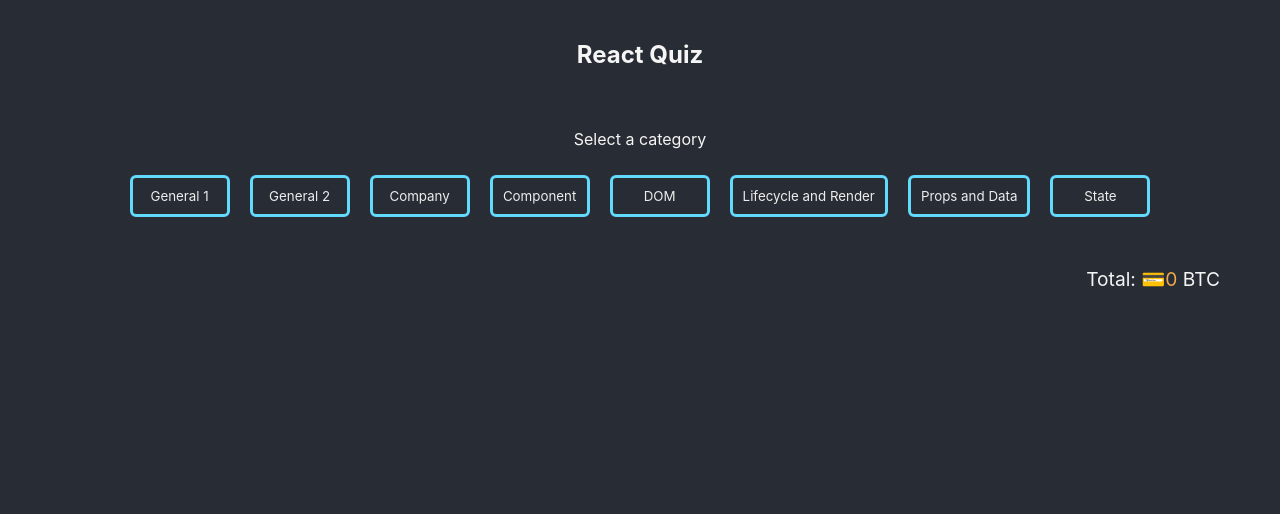
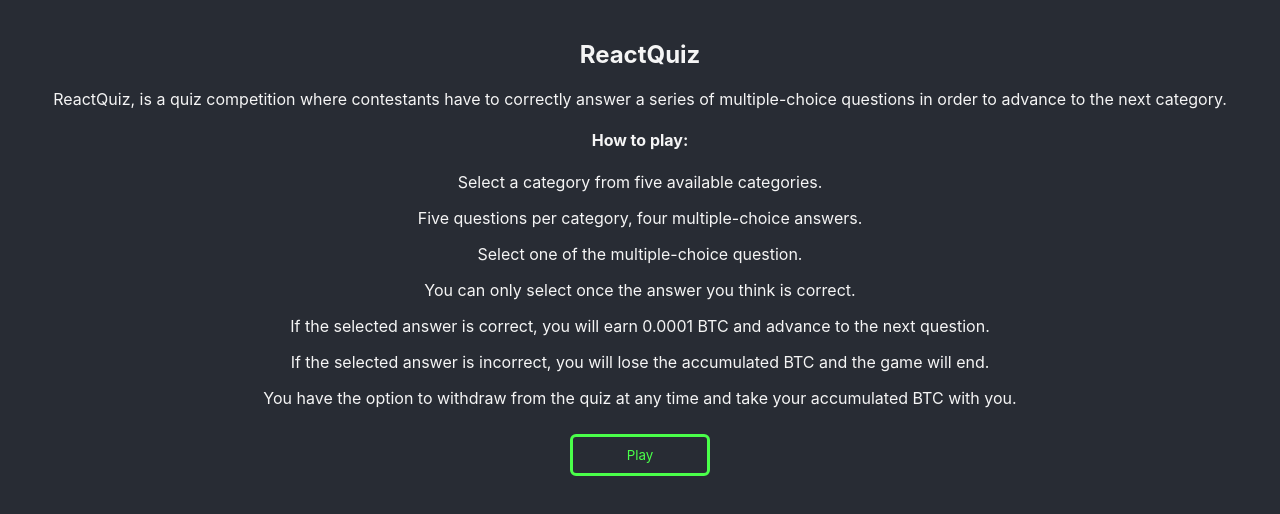
Before and after one commit to Dan33311/q-and-a-app, a React (Create React App) app: page / in a window 1280 px wide. Shown: the top 514 px of the page. Built offline with nearby package versions, Linux system fonts and the light colour scheme.

Commit message:
quiz success logic

```diff
--- a/src/App.css
+++ b/src/App.css
@@ -24,6 +24,12 @@
   margin: 20px;
   margin-top: 40px;
   /* outline: 1px solid lime; */
+}
+.App .description{
+  color: whitesmoke;
+}
+.App h4 {
+  color: whitesmoke;
 }
 
 .categ-container {
--- a/src/App.js
+++ b/src/App.js
@@ -1,6 +1,7 @@
 import './App.css';
 import { useState } from "react";
 import Score from "./components/Score";
+import GameFinished from "./components/GameFinished"
 import CategoriesSection from './components/CategoriesSection';
 import CategoryReactGeneralOne from './components/categories/reactQ/CategoryReactGeneralOne'
 import CategoryReactGeneralTwo from './components/categories/reactQ/CategoryReactGeneralTwo'
@@ -19,15 +20,16 @@
     'General 1',
     'General 2',
     'Company',
-    'Component',
-    'DOM',
-    'Lifecycle and Render',
-    'Props and Data',
-    'State',
+    // 'Component',
+    // 'DOM',
+    // 'Lifecycle and Render',
+    // 'Props and Data',
+    // 'State',
   ])
 
   const [categorySelected, setCategorySelected] = useState('')
   const [score, setScore] = useState(0.0000)
+  const [isPlaying, setIsPlaying] = useState(false)
 
   const handleChangeScore = () => {
     setScore(score + 0.0001)
@@ -36,25 +38,55 @@
   const handleClickButton = (category, index) => {
     setCategorySelected((prev) => category)
     let newCategory = categories
+    console.log('>>> newCategory:', newCategory);
     newCategory.splice(index, 1)
+    console.log('>>> newCategory splice:', newCategory);
     setCategories((prev) => newCategory)
+    console.log('>>> categories:', categories);
   }
 
 
   return (
     <div className="App">
       <>
-        <h2>React Quiz</h2>
-        {categorySelected === ''
+        <h2>ReactQuiz</h2>
+
+        {!isPlaying &&
+          <>
+            <p className='description'>ReactQuiz, is a quiz competition where contestants have to correctly answer a series of multiple-choice questions in order to advance to the next category.</p>
+            <h4>How to play: </h4>
+            <p className='description'>Select a category from five available categories.</p>
+            <p className='description'>Five questions per category, four multiple-choice answers.</p>
+            <p className='description'>Select one of the multiple-choice question.</p>
+            <p className='description'>You can only select once the answer you think is correct.</p>
+            <p className='description'>If the selected answer is correct, you will earn 0.0001 BTC and advance to the next question.</p>
+            <p className='description'>If the selected answer is incorrect, you will lose the accumulated BTC and the game will end.</p>
+            <p className='description'>You have the option to withdraw from the quiz at any time and take your accumulated BTC with you.</p>
+            <button className="green-btn" onClick={() => setIsPlaying(true)}>Play</button>
+          </>
+        }
+        {isPlaying && categorySelected === ''
           ? <>
-              <CategoriesSection
-                categories={categories}
-                handleClickButton={handleClickButton}
-              />
-              <Score score={score} />
+              {categories.length === 0
+                ?
+                  <>
+                    {/* <h1>Game finished</h1>
+                  <Score score={score} /> */}
+                    <GameFinished score={score} />
+                  </>
+                :
+                  <>
+                  <Score score={score} />
+                  <CategoriesSection
+                    categories={categories}
+                    handleClickButton={handleClickButton}
+                  />
+                  </>
+              }
             </>
           : null
         }
+        {/* {categories.length === 0 && <h1>Game finished</h1>} */}
 
         {categorySelected === 'General 1' &&
           <>
@@ -100,8 +132,6 @@
             />
           </>
         }
-
-
         {categorySelected === 'DOM' &&
           <>
             <Score score={score} />
--- /dev/null
+++ b/src/components/GameFinished.js
@@ -0,0 +1,22 @@
+const GameFinished = ({ score, setCategoryFinished, setGameFinished, setCategorySelected }) => {
+
+  // TODO: use the correct function
+  const handleClickOkButton = () => {
+    window.location.reload(true)
+    // setCategoryFinished(true)
+    // setGameFinished(true)
+    // setCategorySelected('')
+  }
+
+  return (
+    <div className='wrong-answer game-finished'>
+      <h4>✅ Congratulations !</h4>
+      <p>Game finished</p>
+      <p>You have won: 💳 <span>{ score }</span> BTC</p>
+      {/* <p>Please select a new category</p> */}
+      <button className="green-btn" onClick={() => handleClickOkButton()}>Try Again</button>
+    </div>
+  );
+}
+
+export default GameFinished;
```
